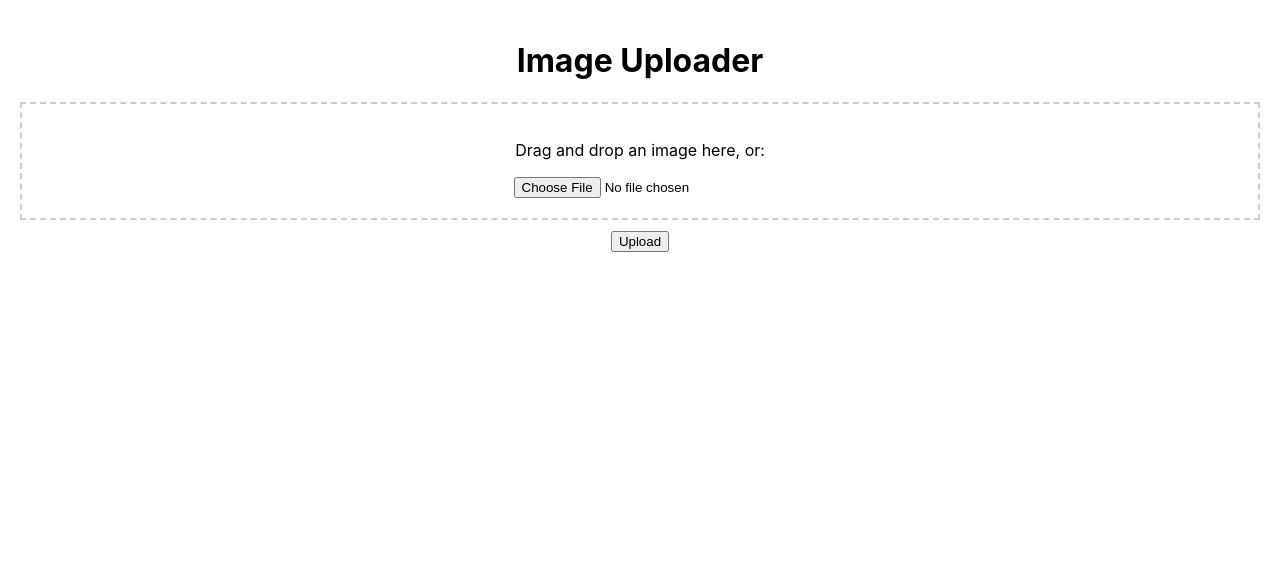
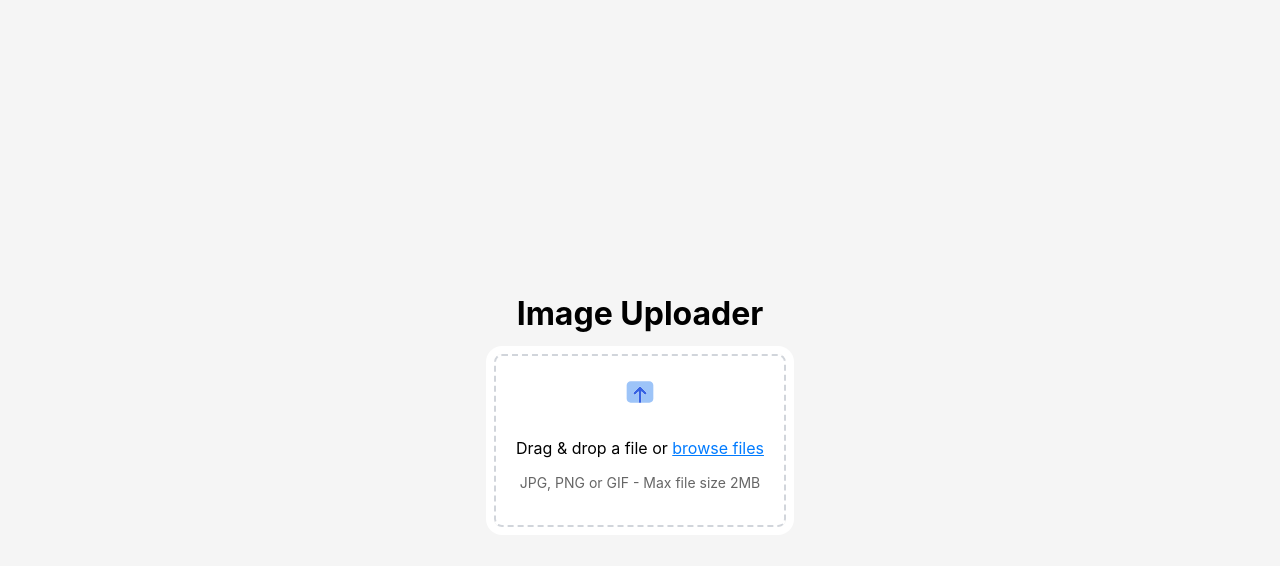
Before and after one commit to Rukbatll/simple-image-upload-app, a React (Create React App) app in the folder client/: page / in a window 1280 px wide. Shown: the top 566 px of the page. Built offline with nearby package versions, Linux system fonts and the light colour scheme.

Commit message:
The uploader now has a drag and drop function

```diff
--- a/client/src/App.js
+++ b/client/src/App.js
@@ -1,52 +1,55 @@
 import React, { useState } from 'react';
+import exitIconUrl from "./assets/exit.svg";
 
 function App() {
   const [file, setFile] = useState(null);
   const [message, setMessage] = useState('');
   const [imageUrl, setImageUrl] = useState('');
-  const [isDragging, setIsDragging] = useState(false); // For drag feedback
+  const [isDragging, setIsDragging] = useState(false);
 
-  const handleFileChange = (e) => {
-    setFile(e.target.files[0]);
-  };
-
-  const handleDragOver = (e) => {
-    e.preventDefault();
-    setIsDragging(true); // Highlight drop zone
-  };
-
-  const handleDragLeave = (e) => {
-    e.preventDefault();
-    setIsDragging(false); // Reset highlight
-  };
-
-  const handleDrop = (e) => {
-    e.preventDefault();
-    setIsDragging(false);
-    const droppedFile = e.dataTransfer.files[0];
-    if (droppedFile) {
-      setFile(droppedFile);
-    }
-  };
-
-  const handleSubmit = async (e) => {
-    e.preventDefault();
-    if (!file) {
+  const uploadFile = async (fileToUpload) => {
+    if (!fileToUpload) {
       setMessage('Please select or drop a file!');
       return;
     }
 
+    // Validate file type
+    const validTypes = ['image/jpeg', 'image/png', 'image/gif'];
+    if (!validTypes.includes(fileToUpload.type)) {
+      setMessage('Invalid file type! Please use JPG, PNG, or GIF.');
+      return;
+    }
+
+    // Validate file size (2MB = 2 * 1024 * 1024 bytes)
+    const maxSize = 2 * 1024 * 1024; // 2MB in bytes
+    if (fileToUpload.size > maxSize) {
+      setMessage('File size exceeds 2MB! Please use a smaller file.');
+      return;
+    }
+
     const formData = new FormData();
-    formData.append('image', file);
+    formData.append('image', fileToUpload); // Reverted to 'image' to match backend
 
     try {
       const response = await fetch('https://simple-image-upload-app.vercel.app/upload', {
         method: 'POST',
         body: formData,
       });
-      const data = await response.json();
+
+      const contentType = response.headers.get('content-type');
+      let data;
+
+      if (contentType && contentType.includes('application/json')) {
+        data = await response.json();
+      } else {
+        const text = await response.text();
+        console.log('Non-JSON response:', text);
+        setMessage('Server error: Unexpected response format');
+        return;
+      }
+
       if (!response.ok) {
-        setMessage(data.message);
+        setMessage(data.message || `Upload failed: ${response.status}`);
         return;
       }
       setMessage(data.message);
@@ -58,30 +61,90 @@ function App() {
     }
   };
 
+  const handleFileChange = (e) => {
+    const selectedFile = e.target.files[0];
+    if (selectedFile) {
+      setFile(selectedFile);
+      uploadFile(selectedFile);
+    }
+  };
+
+  const handleDragOver = (e) => {
+    e.preventDefault();
+    setIsDragging(true);
+  };
+
+  const handleDragLeave = (e) => {
+    e.preventDefault();
+    setIsDragging(false);
+  };
+
+  const handleDrop = (e) => {
+    e.preventDefault();
+    setIsDragging(false);
+    const droppedFile = e.dataTransfer.files[0];
+    if (droppedFile) {
+      setFile(droppedFile);
+      uploadFile(droppedFile);
+    }
+  };
+
   return (
-    <div style={{ padding: '20px', textAlign: 'center' }}>
+    <div
+      style={{
+        display: "flex",
+        flexDirection: "column",
+        justifyContent: "center",
+        alignItems: "center",
+        minHeight: "100vh",
+        backgroundColor: "#F5F5F5",
+      }}
+    >
       <h1>Image Uploader</h1>
-      <form onSubmit={handleSubmit}>
+      <label htmlFor="fileInput">
         <div
           onDragOver={handleDragOver}
           onDragLeave={handleDragLeave}
           onDrop={handleDrop}
           style={{
-            border: isDragging ? '2px dashed #00f' : '2px dashed #ccc',
+            border: isDragging ? '2px dashed #007bff' : '2px dashed #d1d5db',
+            outline: "8px solid #ffffff",
+            borderRadius: "8px",
+            boxShadow: '0 2px 4px rgba(0, 0, 0, 0.1)',
             padding: '20px',
-            marginBottom: '10px',
-            backgroundColor: isDragging ? '#e0e0ff' : '#fff',
+            backgroundColor: '#FFFFFF',
+            cursor: "pointer",
           }}
         >
-          <p>Drag and drop an image here, or:</p>
-          <input
-            type="file"
-            accept="image/*"
-            onChange={handleFileChange}
-          />
+          <div style={{ textAlign: "center" }}>
+            <img
+              src={exitIconUrl}
+              alt="Upload icon"
+              style={{
+                width: "32px",
+                height: "32px",
+                marginBottom: "10px",
+              }}
+            />
+            <p>
+              Drag & drop a file or{" "}
+              <span style={{ color: '#007bff', textDecoration: 'underline' }}>
+                browse files
+              </span>
+            </p>
+            <p style={{ color: '#666', fontSize: '14px' }}>
+              JPG, PNG or GIF - Max file size 2MB
+            </p>
+          </div>
         </div>
-        <button type="submit">Upload</button>
-      </form>
+      </label>
+      <input
+        id="fileInput"
+        type="file"
+        accept="image/jpeg,image/png,image/gif"
+        onChange={handleFileChange}
+        style={{ display: "none" }}
+      />
       {message && <p>{message}</p>}
       {imageUrl && (
         <div>
```
Also changed, not shown: client/src/assets/exit.svg (added).
